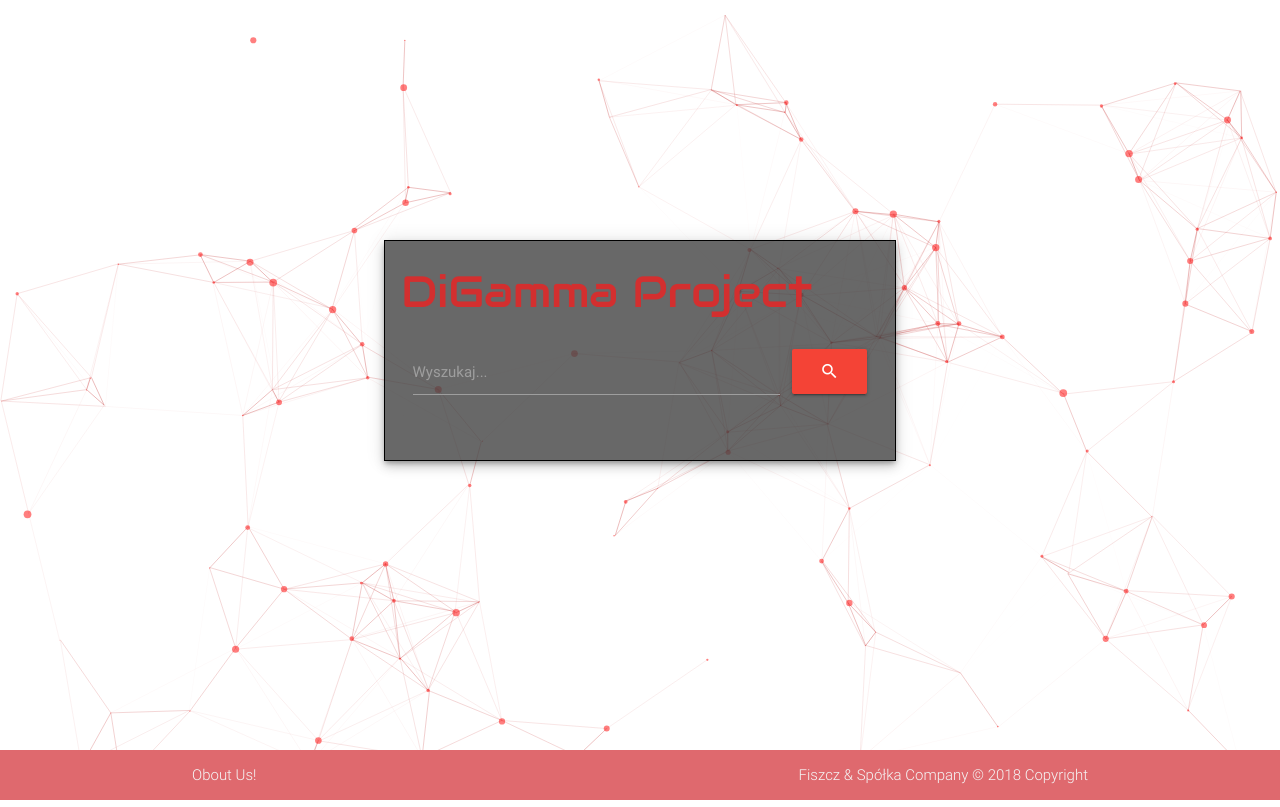
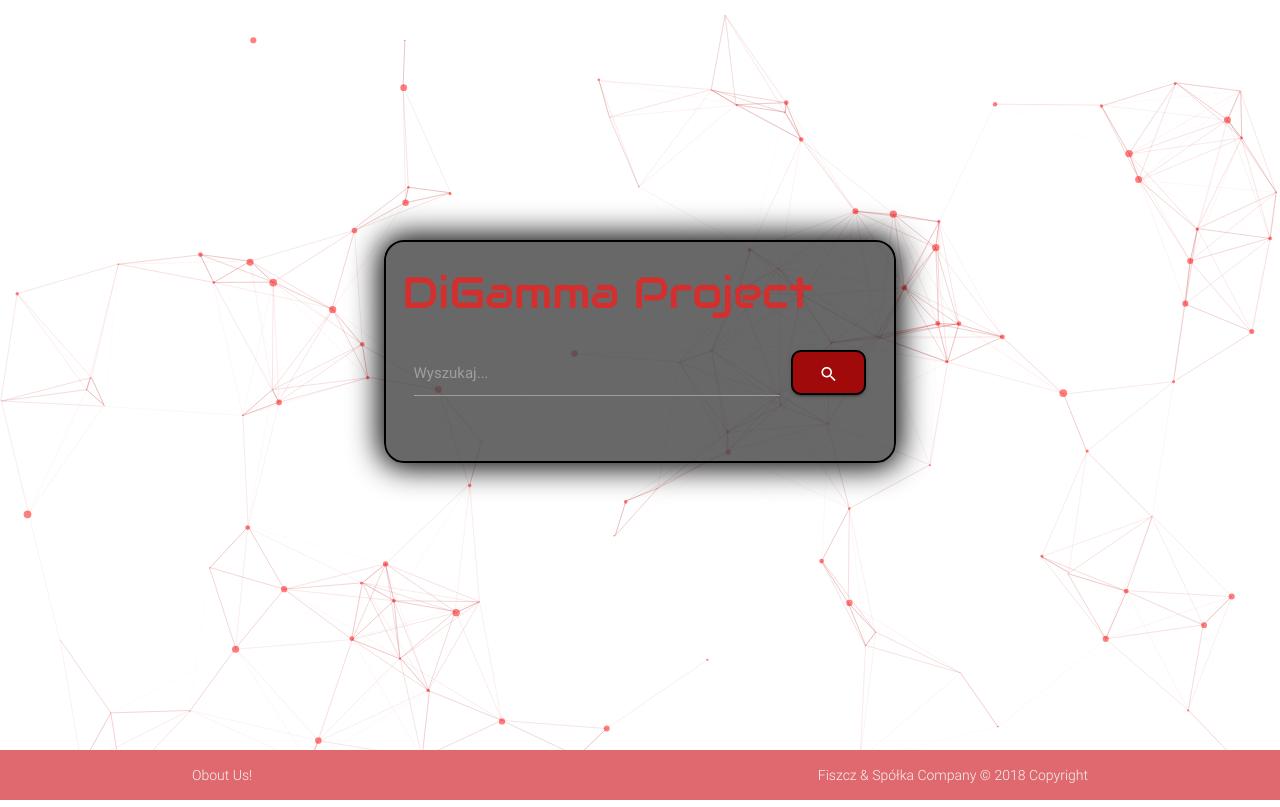
Before and after one commit to scresh/Digamma, an Angular app in the folder website/website/: page / in a window 1280 px wide. Built offline with nearby package versions, Linux system fonts and the light colour scheme; what angular2-materialize would draw is missing.

Commit message:
page not found first version, small updates

```diff
--- a/website/website/src/app/app-routing.module.ts
+++ b/website/website/src/app/app-routing.module.ts
@@ -2,9 +2,9 @@ import { NgModule } from '@angular/core';
 import { RouterModule, Routes } from '@angular/router';
 
 import { MainComponent } from './main/main.component';
-import { ResultSearchComponent } from "./result-search/result-search.component";
-import { AboutUsComponent } from "./about-us/about-us.component";
-import { NotFoundComponent } from "./not-found/not-found.component";
+import { ResultSearchComponent } from './result-search/result-search.component' ;
+import { AboutUsComponent } from './about-us/about-us.component';
+import { NotFoundComponent } from './not-found/not-found.component';
 
 const appRoutes: Routes = [
   {
--- a/website/website/src/app/input-search/input-search.component.css
+++ b/website/website/src/app/input-search/input-search.component.css
@@ -6,3 +6,15 @@
 .small-p-lr {
   padding-left: 0 !important;
 }
+
+.search__icon {
+  background-color: rgb(160, 10, 10);
+  border: 2px solid #000;
+  border-radius: 10px;
+  -webkit-transition: all 0.6s linear;
+  transition: all 0.6s linear;
+}
+.search__icon:hover {
+  background-color: rgb(255, 0, 0);
+  border: 2px solid rgb(120, 10, 10);
+}
--- a/website/website/src/app/input-search/input-search.component.html
+++ b/website/website/src/app/input-search/input-search.component.html
@@ -4,7 +4,7 @@
       <input id="icon_telephone" type="tel" class="validate">
       <label for="icon_telephone">Wyszukaj...</label>
     </div>
-    <div class="col s2 red waves-effect waves-light btn center-align search-button-height">
+    <div class="col s2 waves-effect waves-light btn center-align search-button-height search__icon">
       <i class="material-icons">search</i>
     </div>
   </div>
--- a/website/website/src/app/main/main.component.css
+++ b/website/website/src/app/main/main.component.css
@@ -1,27 +1,3 @@
-#particles-js {
-  position: absolute;
-  width: 100%;
-  height: 100%;
-  background-color: #ffffff;
-  background-repeat: no-repeat;
-  background-size: cover;
-  background-position: 50% 50%;
-}
-
-canvas {
-  display: block;
-  vertical-align: bottom;
-}
-
-.page-footer {
-  position: absolute;
-  bottom: 0%;
-  width: 100%;
-  padding-top: 0px !important;
-}
-.page-footer .row {
-  margin-bottom: 0px !important;
-}
 
 .searchPanel {
   display: block;
@@ -31,9 +7,9 @@ canvas {
   right: 0;
   margin: auto;
   background-color: rgba(69, 69, 69, 0.81);
-  border: black;
-  border-style: solid;
-  border-width: 1px;
+  border: 2px solid #000;
+  border-radius: 20px;
+  box-shadow: 0px 0px 30px 5px #000;
   padding: 5px;
   width: 40%;
 }
--- a/website/website/src/app/main/main.component.html
+++ b/website/website/src/app/main/main.component.html
@@ -10,8 +10,8 @@
 <footer class="page-footer">
   <div class="footer-copyright">
     <div class="container">
-      <a class="grey-text text-lighten-4 left" href="#!">Obout Us!</a>
-      <a class="grey-text text-lighten-4 right" href="#!">Fiszcz & Spółka Company © 2018 Copyright</a>
+      <a class="grey-text text-lighten-4 left about" href="about">Obout Us!</a>
+      <a class="grey-text text-lighten-4 right about" href="#!">Fiszcz & Spółka Company © 2018 Copyright</a>
     </div>
   </div>
 </footer>
--- a/website/website/src/app/not-found/not-found.component.css
+++ b/website/website/src/app/not-found/not-found.component.css
@@ -0,0 +1,30 @@
+.content__block {
+  text-align: center;
+}
+
+.danger__image {
+  position: absolute;
+  left: 50%;
+  transform: translateX(-50%);
+  width: 30%;
+  border: 2px solid rgb(250,5,5);
+  box-shadow: 0px 0px 12px 3px rgb(250,5,5);
+  border-radius: 40px;
+}
+
+.danger__block {
+  width: 60%;
+  margin-left: auto;
+  margin-right: auto;
+  background-color: rgba(250,5,5,0.8);
+  border: 2px solid rgb(250,5,5);
+  box-shadow: 0px 0px 12px 3px rgb(250,5,5);
+  border-radius: 20px;
+}
+
+.danger__font {
+  font-weight: 700;
+  font-size: 24px;
+  color: #fff;
+  padding: 15px;
+}
--- a/website/website/src/app/not-found/not-found.component.html
+++ b/website/website/src/app/not-found/not-found.component.html
@@ -1,3 +1,15 @@
-<p>
-  not-found works!
-</p>
+<div class="container">
+  <p class="content__block danger__block danger__font">
+    Ten adres nie został odnaleziony!
+  </p>
+  <img class="danger__image" src="../../assets/not-found.gif">
+</div>
+
+<footer class="page-footer">
+  <div class="footer-copyright">
+    <div class="container">
+      <a class="grey-text text-lighten-4 left about" href="about">Obout Us!</a>
+      <a class="grey-text text-lighten-4 right about" href="#!">Fiszcz & Spółka Company © 2018 Copyright</a>
+    </div>
+  </div>
+</footer>
--- a/website/website/src/styles.css
+++ b/website/website/src/styles.css
@@ -18,3 +18,39 @@ body {
   right: 0;
   position: absolute;
 }
+
+.page-footer {
+  position: absolute;
+  bottom: 0%;
+  width: 100%;
+  padding-top: 0px !important;
+}
+
+.page-footer .row {
+  margin-bottom: 0px !important;
+}
+
+.about {
+  font-size: 14px;
+  -webkit-transition: all 0.6s linear;
+  transition: all 0.6s linear;
+}
+
+.about:hover {
+  font-size: 20px;
+}
+
+#particles-js {
+  position: absolute;
+  width: 100%;
+  height: 100%;
+  background-color: #ffffff;
+  background-repeat: no-repeat;
+  background-size: cover;
+  background-position: 50% 50%;
+}
+
+canvas {
+  display: block;
+  vertical-align: bottom;
+}
```
Also changed, not shown: website/website/src/app/about-us/information-about-us.ts (+8 -8 lines), website/website/src/app/app.module.ts (+4 -3 lines), 1 other file (tests, documents, lock files or other folders).
